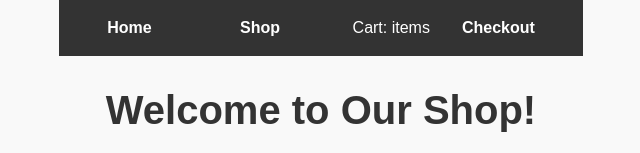
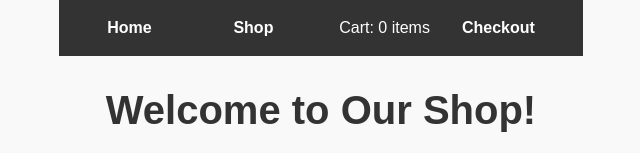
Before and after one commit to Bash-the-Kernel/shopping-cart, a React (Vite) app: page / in a window 1280 px wide. Shown: the top 153 px of the page, without its empty margins (319-959 px from the left). Built offline with nearby package versions, Linux system fonts and the light colour scheme.

Commit message:
fixed error where cart page didnt load

```diff
--- a/src/App.jsx
+++ b/src/App.jsx
@@ -1,4 +1,4 @@
-import React, { Suspense } from "react";
+import React, { Suspense, useState } from "react";
 import { BrowserRouter as Router, Routes, Route } from "react-router-dom";
 import { HelmetProvider } from "react-helmet-async";
 import "./App.css";
@@ -10,15 +10,20 @@ const Shop = React.lazy(() => import("./pages/Shop"));
 const Cart = React.lazy(() => import("./pages/Cart"));
 
 const App = () => {
+  const [cart, setCart] = useState([]); // State to manage the cart
+
+  // Calculate the total number of items in the cart
+  const cartCount = cart.reduce((total, item) => total + item.quantity, 0);
+
   return (
     <HelmetProvider>
       <Router>
         <Suspense fallback={<div>Loading...</div>}>
-          <Navbar />
+          <Navbar cartCount={cartCount} />
           <Routes>
             <Route path="/" element={<Home />} />
-            <Route path="/shop" element={<Shop />} />
-            <Route path="/cart" element={<Cart />} />
+            <Route path="/shop" element={<Shop cart={cart} setCart={setCart} />} />
+            <Route path="/cart" element={<Cart cart={cart} />} />
           </Routes>
         </Suspense>
       </Router>
```
